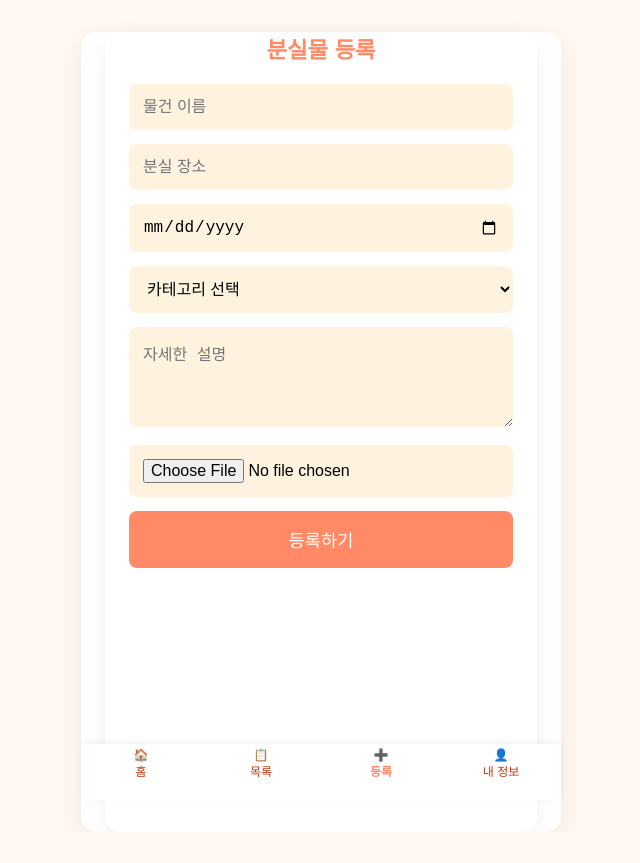
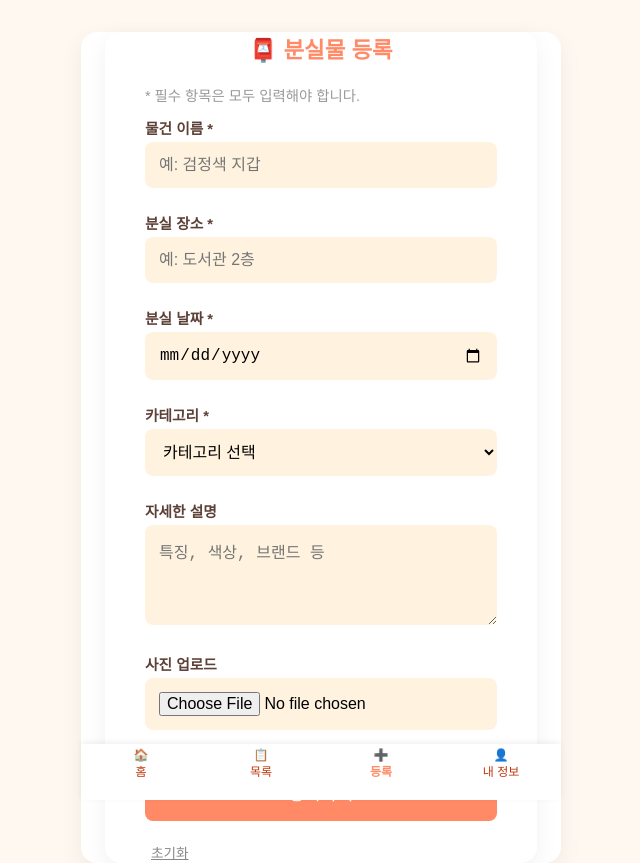
Before and after one commit to sungsu64/returnu-v2, a React (Create React App) app in the folder frontend/: page /lost/create in a window 1280 px wide. Shown: the whole page, without its empty margins (319-959 px from the left). Before the commit the page ends 832 px from the top, so only its background shows below. Built offline with nearby package versions, Linux system fonts and the light colour scheme.

Commit message:
5월 7일 수정

```diff
--- a/frontend/src/mobile-ui.css
+++ b/frontend/src/mobile-ui.css
@@ -152,3 +152,11 @@ body {
   text-align: right;
   margin-top: 8px;
 }
+
+.input-label {
+  font-weight: bold;
+  font-size: 0.92rem;
+  margin: 10px 0 4px;
+  display: block;
+  color: #5d4037;
+}
--- a/frontend/src/pages/FoundDetailPage.jsx
+++ b/frontend/src/pages/FoundDetailPage.jsx
@@ -5,13 +5,18 @@ export default function FoundDetailPage() {
   const { id } = useParams();
 
   const [item, setItem] = useState(null);
+  const [claimedName, setClaimedName] = useState("");
   const [loading, setLoading] = useState(true);
   const [error, setError] = useState(null);
+  const [user, setUser] = useState(null);
+
+  useEffect(() => {
+    const storedUser = localStorage.getItem("user");
+    if (storedUser) setUser(JSON.parse(storedUser));
+  }, []);
 
   useEffect(() => {
     async function fetchItem() {
-      setLoading(true);
-      setError(null);
       try {
         const res = await fetch(`http://localhost:8090/api/lost-items/${id}`);
         if (!res.ok) throw new Error("데이터를 불러오지 못했습니다");
@@ -26,6 +31,27 @@ export default function FoundDetailPage() {
     fetchItem();
   }, [id]);
 
+  const handleClaim = async () => {
+    if (!claimedName.trim()) {
+      alert("수령자 이름을 입력해주세요.");
+      return;
+    }
+
+    try {
+      const res = await fetch(`http://localhost:8090/api/lost-items/claim/${id}`, {
+        method: "POST",
+        headers: { "Content-Type": "application/json" },
+        body: JSON.stringify({ claimed_by: claimedName }),
+      });
+
+      if (!res.ok) throw new Error("수령 처리 실패");
+      alert("수령 처리가 완료되었습니다.");
+      window.location.reload();
+    } catch (err) {
+      alert("에러 발생: " + err.message);
+    }
+  };
+
   return (
     <div className="app-wrapper">
       <h1 className="title">습득물 상세</h1>
@@ -35,21 +61,93 @@ export default function FoundDetailPage() {
 
       {item && (
         <div className="card">
-          {item.image && (
+          {item.image ? (
             <img
               src={`http://localhost:8090${item.image}`}
               alt="분실물 이미지"
               style={{ width: "100%", borderRadius: "8px", marginBottom: "12px" }}
             />
+          ) : (
+            <div
+              style={{
+                height: "200px",
+                display: "flex",
+                alignItems: "center",
+                justifyContent: "center",
+                background: "#f0f0f0",
+                borderRadius: "8px",
+                marginBottom: "12px",
+                color: "#888",
+              }}
+            >
+              이미지 없음
+            </div>
           )}
+
           <h2 style={{ color: "#607d8b", marginBottom: "8px" }}>{item.title}</h2>
           <p className="meta">📍 위치: {item.location}</p>
-          <p className="meta">
-            🗓️ 습득일: {new Date(item.date).toLocaleDateString("ko-KR")}
-          </p>
-          <p style={{ marginTop: "12px", fontSize: "0.95rem", color: "#444" }}>
+          <p className="meta">🗓️ 습득일: {new Date(item.date).toLocaleDateString("ko-KR")}</p>
+
+          {item.claimed_by && (
+            <p
+              style={{
+                background: "#dcedc8",
+                color: "#33691e",
+                padding: "6px 12px",
+                borderRadius: "8px",
+                marginTop: "12px",
+                display: "inline-block",
+                fontWeight: "bold",
+              }}
+            >
+              ✅ 수령 완료 ({item.claimed_by})
+            </p>
+          )}
+
+          <p style={{ marginTop: "16px", fontSize: "0.95rem", color: "#444" }}>
             {item.description}
           </p>
+
+          <p
+            style={{
+              fontSize: "0.8rem",
+              color: "#999",
+              marginTop: "8px",
+            }}
+          >
+            등록일: {new Date(item.created_at).toLocaleDateString("ko-KR")}
+          </p>
+
+          {/* 관리자만 수령자 입력 가능 */}
+          {user?.role === "admin" && (
+            <div style={{ marginTop: "20px" }}>
+              <input
+                className="input"
+                placeholder="수령자 이름 입력"
+                value={claimedName}
+                onChange={(e) => setClaimedName(e.target.value)}
+              />
+              <button onClick={handleClaim} className="btn-primary" style={{ marginTop: "10px" }}>
+                수령 처리하기
+              </button>
+            </div>
+          )}
+
+          {/* 🔙 뒤로가기 버튼 */}
+          <button
+            onClick={() => window.history.back()}
+            style={{
+              marginTop: "24px",
+              background: "#ccc",
+              color: "#333",
+              padding: "10px 16px",
+              border: "none",
+              borderRadius: "8px",
+              cursor: "pointer",
+            }}
+          >
+            ← 뒤로가기
+          </button>
         </div>
       )}
     </div>
--- a/frontend/src/pages/LostCreatePage.jsx
+++ b/frontend/src/pages/LostCreatePage.jsx
@@ -12,22 +12,27 @@ export default function LostCreatePage() {
     category: "",
     image: null,
   });
+  const [preview, setPreview] = useState(null);
   const [error, setError] = useState("");
+  const [isLoading, setIsLoading] = useState(false);
 
   const handleChange = (e) => {
     const { name, value, files } = e.target;
+
     if (name === "image") {
-      setForm((prev) => ({ ...prev, image: files[0] }));
+      const file = files[0];
+      setForm((prev) => ({ ...prev, image: file }));
+      setPreview(file ? URL.createObjectURL(file) : null);
     } else {
       setForm((prev) => ({ ...prev, [name]: value }));
     }
-    setError(""); // 입력 시 오류 초기화
+
+    setError("");
   };
 
   const handleSubmit = async (e) => {
     e.preventDefault();
 
-    // ✅ 유효성 검사
     if (!form.title.trim()) return setError("물건 이름을 입력해주세요.");
     if (!form.location.trim()) return setError("분실 장소를 입력해주세요.");
     if (!form.date) return setError("분실 날짜를 선택해주세요.");
@@ -39,28 +44,62 @@ export default function LostCreatePage() {
     }
 
     try {
+      setIsLoading(true);
       const res = await fetch("http://localhost:8090/api/lost-items", {
         method: "POST",
         body: formData,
       });
 
       if (!res.ok) throw new Error("등록 실패");
+      const result = await res.json();
 
       alert("분실물 등록 완료!");
-      navigate("/");
+      navigate(`/found/${result.id}`); // ✅ 등록 후 상세 페이지 이동
     } catch (err) {
       alert("에러 발생: " + err.message);
+    } finally {
+      setIsLoading(false);
     }
+  };
+
+  const handleReset = () => {
+    setForm({
+      title: "",
+      location: "",
+      date: "",
+      description: "",
+      category: "",
+      image: null,
+    });
+    setPreview(null);
+    setError("");
   };
 
   return (
     <div className="app-wrapper">
-      <h1 className="title">분실물 등록</h1>
-      <form onSubmit={handleSubmit}>
-        {error && <p style={{ color: "red", marginBottom: "8px" }}>{error}</p>}
-        <input className="input" name="title" placeholder="물건 이름" value={form.title} onChange={handleChange} />
-        <input className="input" name="location" placeholder="분실 장소" value={form.location} onChange={handleChange} />
+      <h1 className="title">📮 분실물 등록</h1>
+
+      <form onSubmit={handleSubmit} style={{ padding: "0 16px" }}>
+        <p style={{ fontSize: "0.9rem", color: "#999", marginBottom: "12px" }}>
+          * 필수 항목은 모두 입력해야 합니다.
+        </p>
+
+        {error && (
+          <p style={{ color: "red", marginBottom: "12px", fontWeight: "bold" }}>
+            ⚠️ {error}
+          </p>
+        )}
+
+        <label className="input-label">물건 이름 *</label>
+        <input className="input" name="title" placeholder="예: 검정색 지갑" value={form.title} onChange={handleChange} />
+
+        <label className="input-label">분실 장소 *</label>
+        <input className="input" name="location" placeholder="예: 도서관 2층" value={form.location} onChange={handleChange} />
+
+        <label className="input-label">분실 날짜 *</label>
         <input className="input" name="date" type="date" value={form.date} onChange={handleChange} />
+
+        <label className="input-label">카테고리 *</label>
         <select name="category" className="input" value={form.category} onChange={handleChange}>
           <option value="">카테고리 선택</option>
           <option value="지갑">지갑</option>
@@ -70,9 +109,55 @@ export default function LostCreatePage() {
           <option value="열쇠">열쇠</option>
           <option value="기타">기타</option>
         </select>
-        <textarea className="input" name="description" placeholder="자세한 설명" rows="4" value={form.description} onChange={handleChange} />
+
+        <label className="input-label">자세한 설명</label>
+        <textarea
+          className="input"
+          name="description"
+          placeholder="특징, 색상, 브랜드 등"
+          rows="4"
+          value={form.description}
+          onChange={handleChange}
+        />
+
+        <label className="input-label">사진 업로드</label>
         <input className="input" type="file" name="image" accept="image/*" onChange={handleChange} />
-        <button type="submit" className="btn-primary">등록하기</button>
+
+        {preview && (
+          <div style={{ marginTop: "12px" }}>
+            <p style={{ fontSize: "0.85rem", color: "#888" }}>📷 업로드된 이미지</p>
+            <img
+              src={preview}
+              alt="미리보기"
+              style={{ width: "100%", maxHeight: "240px", objectFit: "cover", borderRadius: "8px", marginTop: "4px" }}
+            />
+          </div>
+        )}
+
+        <button
+          type="submit"
+          className="btn-primary"
+          disabled={isLoading}
+          style={{ opacity: isLoading ? 0.6 : 1, marginTop: "20px" }}
+        >
+          {isLoading ? "등록 중..." : "등록하기"}
+        </button>
+
+        <button
+          type="button"
+          onClick={handleReset}
+          style={{
+            background: "transparent",
+            border: "none",
+            color: "#888",
+            textDecoration: "underline",
+            fontSize: "0.85rem",
+            marginTop: "8px",
+            cursor: "pointer",
+          }}
+        >
+          초기화
+        </button>
       </form>
     </div>
   );
--- a/frontend/src/pages/MyPage.jsx
+++ b/frontend/src/pages/MyPage.jsx
@@ -41,7 +41,8 @@ export default function MyPage() {
     const id = prompt("수령 처리할 분실물 ID를 입력하세요:");
     if (!id) return;
 
-    const claimed_by = user?.name;
+    const claimed_by = prompt("수령자 이름을 입력하세요:");
+    if (!claimed_by) return;
 
     try {
       const res = await fetch(`http://localhost:8090/api/lost-items/claim/${id}`, {
@@ -55,6 +56,7 @@ export default function MyPage() {
       alert("❌ 에러: " + err.message);
     }
   };
+
 
   return (
     <div className="app-wrapper">
```
Also changed, not shown: frontend/src/pages/ClaimPage.jsx (line endings or trailing spaces), 4 other files (tests, documents, lock files or other folders).
